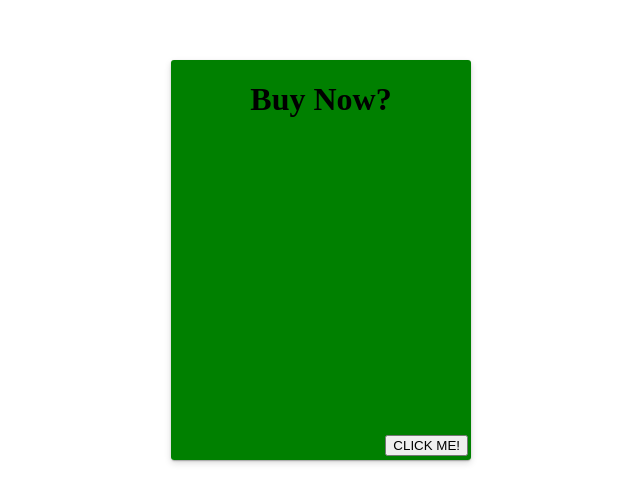
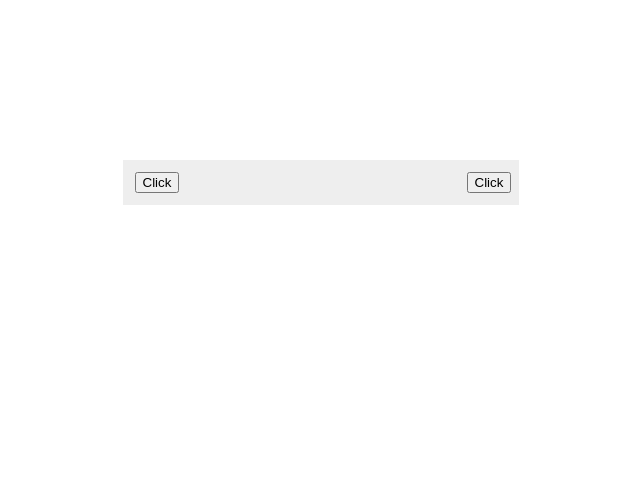
Before and after one commit to caldwell619/vue-simple-flip, a Vue app: page / in a window 1280 px wide. Shown: the part 148-650 px from the top of the page, without its empty margins (319-959 px from the left). Built offline with nearby package versions, Linux system fonts and the light colour scheme; the HTML template or start-up script is replaced by a standard one.

Commit message:
working accordion

```diff
--- a/src/App.vue
+++ b/src/App.vue
@@ -1,45 +1,33 @@
 <template>
   <div class="content-window">
-    <FlipCard borderRadius="3px">
-      <template slot="front">
-        <div class="card-face">
-          <h1>Buy Now?</h1>
-        </div>
-      </template>
-      <template slot="cta-slot-front">
-        <button>CLICK ME!</button>
-      </template>
-      <template slot="back">
-        <div class="card-face">
-          <h1>Buy Later.</h1>
-          <ul>
-            <li>Coverage</li>
-            <li>Coverage</li>
-            <li>Coverage</li>
-            <li>Coverage</li>
-            <li>Coverage</li>
-            <li>Coverage</li>
-            <li>Coverage</li>
-            <li>Coverage</li>
-            <li>Coverage</li>
-            <li>Coverage</li>
-            <li>Coverage</li>
-          </ul>
-        </div>
-      </template>
-      <template slot="cta-slot-back">
-        <button>CLICK ME!</button>
-      </template>
-    </FlipCard>
+    <div class="first-cont">
+      <Collapse>
+        <template slot="title">
+          <div>
+            <button>Click</button>
+          </div>
+        </template>
+        <template slot="title-cta">
+          <div>
+            <button>Click</button>
+          </div>
+        </template>
+        <template slot="content">
+          <div class="given-content">
+            <p>Here is some excellent content Here is some excellent content</p>
+          </div>
+        </template>
+      </Collapse>
+    </div>
   </div>
 </template>
 
 <script>
-import FlipCard from "./vue-simple-flip.vue";
+import Collapse from "./accordion.vue";
 export default {
   name: "app",
   components: {
-    FlipCard
+    Collapse
   },
   data: function() {
     return {};
@@ -55,10 +43,13 @@ export default {
   justify-content: center;
   align-items: center;
 }
-.card-face {
-  height: 400px;
-  width: 300px;
-  border-radius: 3px;
-  background-color: green;
+.first-cont {
+  height: 200px;
+}
+.given-content {
+  height: 200px;
+  background-color: blue;
+  display: flex;
+  justify-content: center;
 }
 </style>
--- /dev/null
+++ b/src/accordion.vue
@@ -0,0 +1,77 @@
+<template>
+  <div @click="newToggle" class="1">
+    <div :class="`${activeClass} accordion`">
+      <div class="title-cont">
+        <div class="title">
+          <slot name="title"></slot>
+        </div>
+        <div>
+          <slot name="title-cta"></slot>
+        </div>
+      </div>
+      <div class="panel" :style="pannelStyle">
+        <slot name="content"></slot>
+      </div>
+    </div>
+  </div>
+</template>
+
+<script>
+export default {
+  data() {
+    return {
+      open: false,
+      elementHeight: 0
+    };
+  },
+  methods: {
+    newToggle(event) {
+      const panelHeight = this.$el.querySelector(".panel").firstChild
+        .scrollHeight;
+      this.elementHeight = panelHeight;
+      this.open = !this.open;
+    }
+  },
+  computed: {
+    pannelStyle() {
+      return this.open ? { maxHeight: `${this.elementHeight}px` } : {};
+    },
+    activeClass() {
+      return this.open ? "active" : "";
+    }
+  }
+};
+</script>
+
+<style scoped>
+.title-cont {
+  display: flex;
+  justify-content: space-between;
+  align-items: center;
+  padding: 3%;
+  width: 95%;
+}
+.accordion {
+  background-color: #eee;
+  color: #444;
+  cursor: pointer;
+  width: 100%;
+  border: none;
+  text-align: left;
+  outline: none;
+  transition: 0.4s;
+}
+
+.active,
+.accordion:hover {
+  background-color: #ccc;
+}
+
+.panel {
+  width: 100%;
+  background-color: white;
+  max-height: 0;
+  overflow: hidden;
+  transition: max-height 0.4s ease-in-out;
+}
+</style>
```
